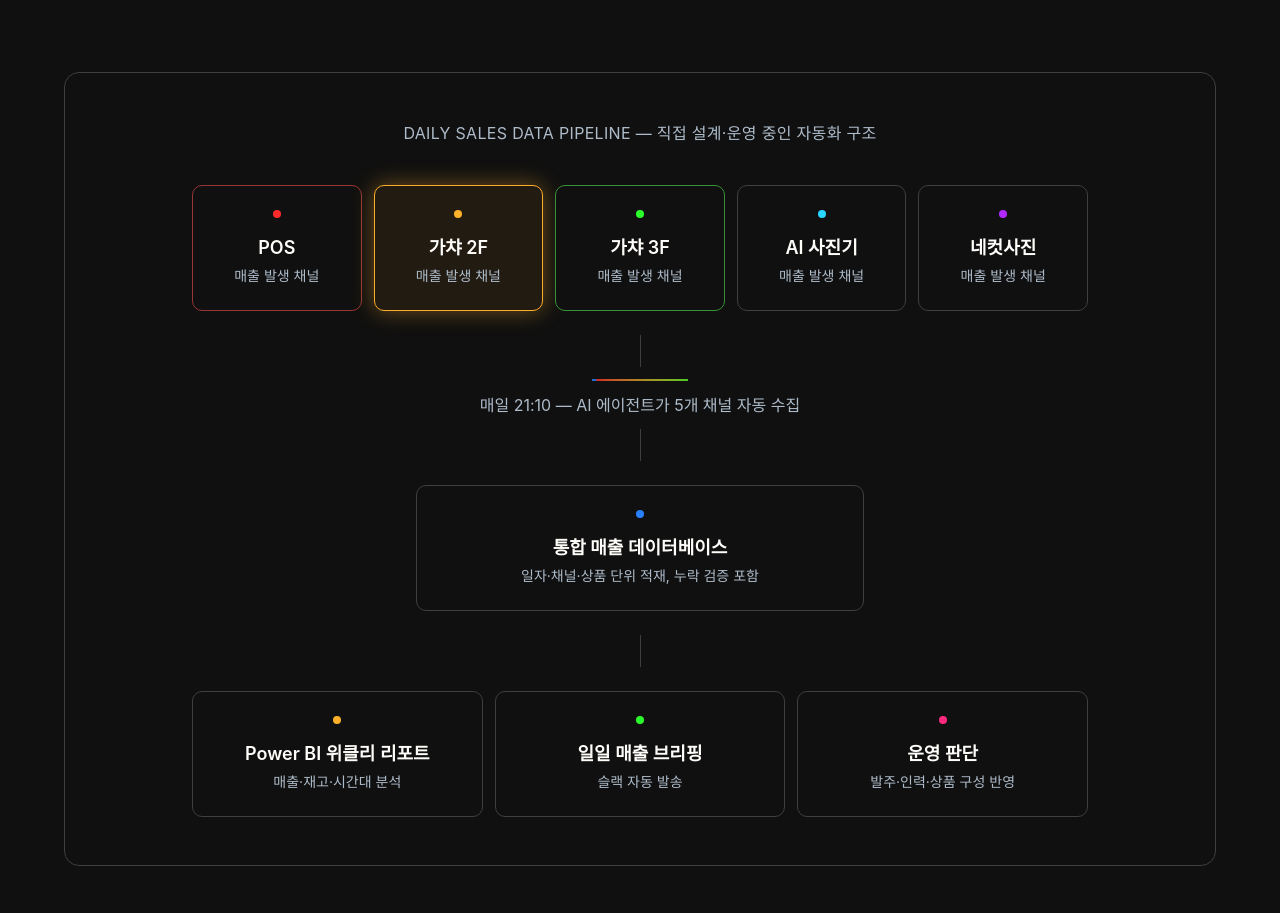
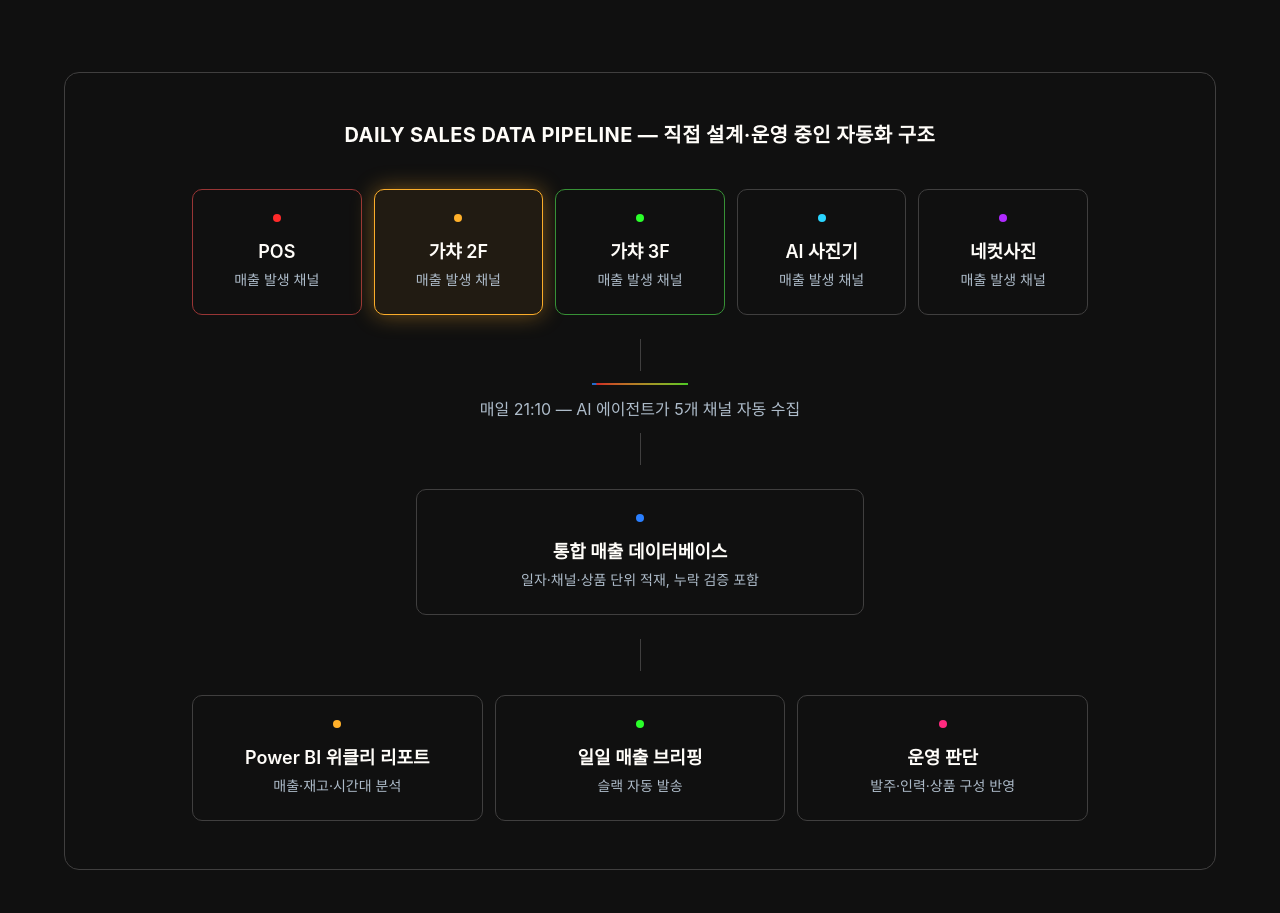
Before and after one commit to seojieun22-natsu/jieun-seo-portfolio, a Next.js app: page /hybe in a window 1280 px wide. Shown: the part 4048-4961 px from the top of the page. Built offline with nearby package versions, Linux system fonts and the light colour scheme; a web font is replaced by a local one.

Commit message:
style: 파이프라인 타이틀 문구 볼드 + 크기·명도 상향

```diff
--- a/app/hybe/page.tsx
+++ b/app/hybe/page.tsx
@@ -194,7 +194,7 @@ export default function HybePortfolio() {
 
           {/* 매출 데이터 파이프라인 인포그래픽 */}
           <div className="rounded-[15px] border border-[#403f3f] p-8 md:p-12 mb-12">
-            <p className="text-base text-[#aebcca] tracking-[0.02em] uppercase mb-10 text-center">
+            <p className="text-lg md:text-xl font-bold text-[#fffdf9] tracking-[0.02em] uppercase mb-10 text-center">
               Daily Sales Data Pipeline — 직접 설계·운영 중인 자동화 구조
             </p>
 
```
